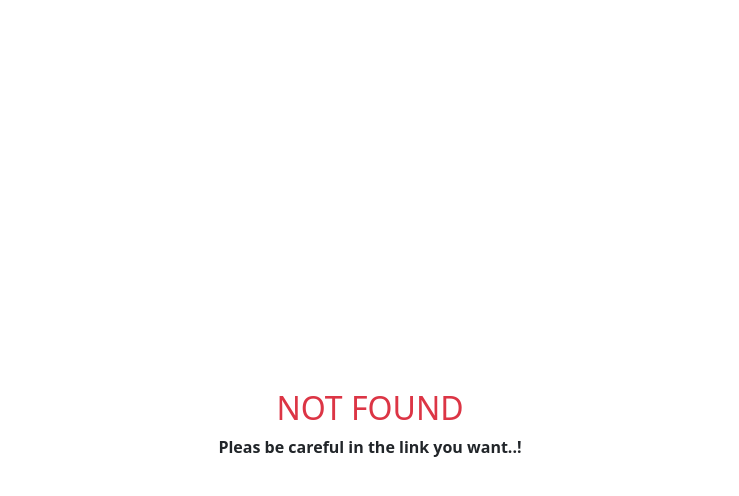
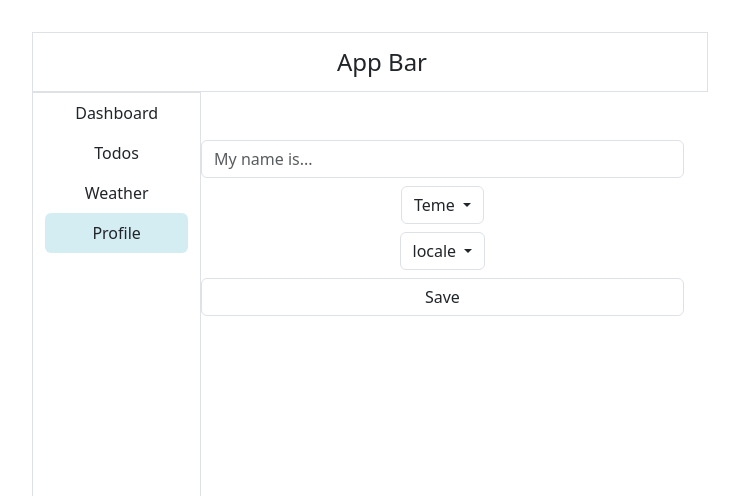
Before and after one commit to simadivdar/app-Nadin-soft, a Vue app: page /Profile in a window 1280 px wide. Before the commit this address had no page. Shown: the top 496 px of the page, without its empty margins (270-1009 px from the left). Built offline with nearby package versions, Linux system fonts and the light colour scheme.

Commit message:
feat : add profile page

```diff
--- a/src/components/leftHeader.vue
+++ b/src/components/leftHeader.vue
@@ -2,40 +2,36 @@
 import { defineComponent } from "vue";
 export default defineComponent({
   name: "LeftHeader",
-
 });
 </script>
 <template>
   <div class="container-fluid p-0">
-    <div class="border h-100 container-fluid ">
+    <div class="border h-100 container-fluid">
       <ul class="nav flex-column nav-pills">
         <li class="nav-item">
-          <router-link
-            to="/app"
-            class="nav-link text-dark "
-            data-toggle="pill"
+          <router-link to="/app" class="nav-link text-dark" data-toggle="pill"
             >Dashboard</router-link
           >
         </li>
         <li class="nav-item">
           <router-link
-          :to="{ name: 'Todo' }"
-            class="nav-link text-dark "
+            :to="{ name: 'Todo' }"
+            class="nav-link text-dark"
             data-toggle="pill"
             >Todos</router-link
           >
         </li>
         <li class="nav-item">
           <router-link
-          :to="{ name: 'Weather' }"
-            class="nav-link text-dark "
+            :to="{ name: 'Weather' }"
+            class="nav-link text-dark"
             data-toggle="pill"
             >Weather</router-link
           >
         </li>
         <li class="nav-item">
           <router-link
-            to=" "
+            :to="{ name: 'Profile' }"
             class="nav-link text-dark"
             data-toggle="pill"
             >Profile</router-link
--- a/src/main.ts
+++ b/src/main.ts
@@ -22,6 +22,10 @@ const routes: Array<RouteRecordRaw> = [
       path: "/Weather",
       name: "Weather",
       component: () => import("./pages/Weather.vue")
+    },{
+      path: "/Profile",
+      name: "Profile",
+      component: () => import("./pages/Profile.vue")
     }]},
   { path: "/:pathMatch(.*)*", name: " NotFound", component: () => import("./components/notFound.vue")},
 ];
--- /dev/null
+++ b/src/pages/Profile.vue
@@ -0,0 +1,50 @@
+<script lang="ts">
+import { defineComponent } from "vue";
+export default defineComponent({
+  name: "Profile",
+});
+</script>
+
+<template>
+  <div class="d-flex flex-column mt-5">
+    <div class="row ">
+      <input
+        class="form-control"
+        type="text"
+        placeholder="My name is..."
+        aria-label="default input name"
+      />
+      <div class="dropdown mt-2">
+        <button
+          class="btn border dropdown-toggle"
+          type="button"
+          data-bs-toggle="dropdown"
+          aria-expanded="false"
+        >
+          Teme
+        </button>
+        <ul class="dropdown-menu">
+          <li><a class="dropdown-item" href="#">Light</a></li>
+          <li><a class="dropdown-item" href="#">Dark</a></li>
+        </ul>
+      </div>
+      <div class="dropdown mt-2">
+        <button
+          class="btn border dropdown-toggle"
+          type="button"
+          data-bs-toggle="dropdown"
+          aria-expanded="false"
+        >
+          locale
+        </button>
+        <ul class="dropdown-menu">
+          <li><a class="dropdown-item" href="#">IR</a></li>
+          <li><a class="dropdown-item" href="#">EN</a></li>
+        </ul>
+      </div>
+      <button class="btn border mt-2">Save</button>
+    </div>
+  </div>
+</template>
+
+<style scoped></style>
```
